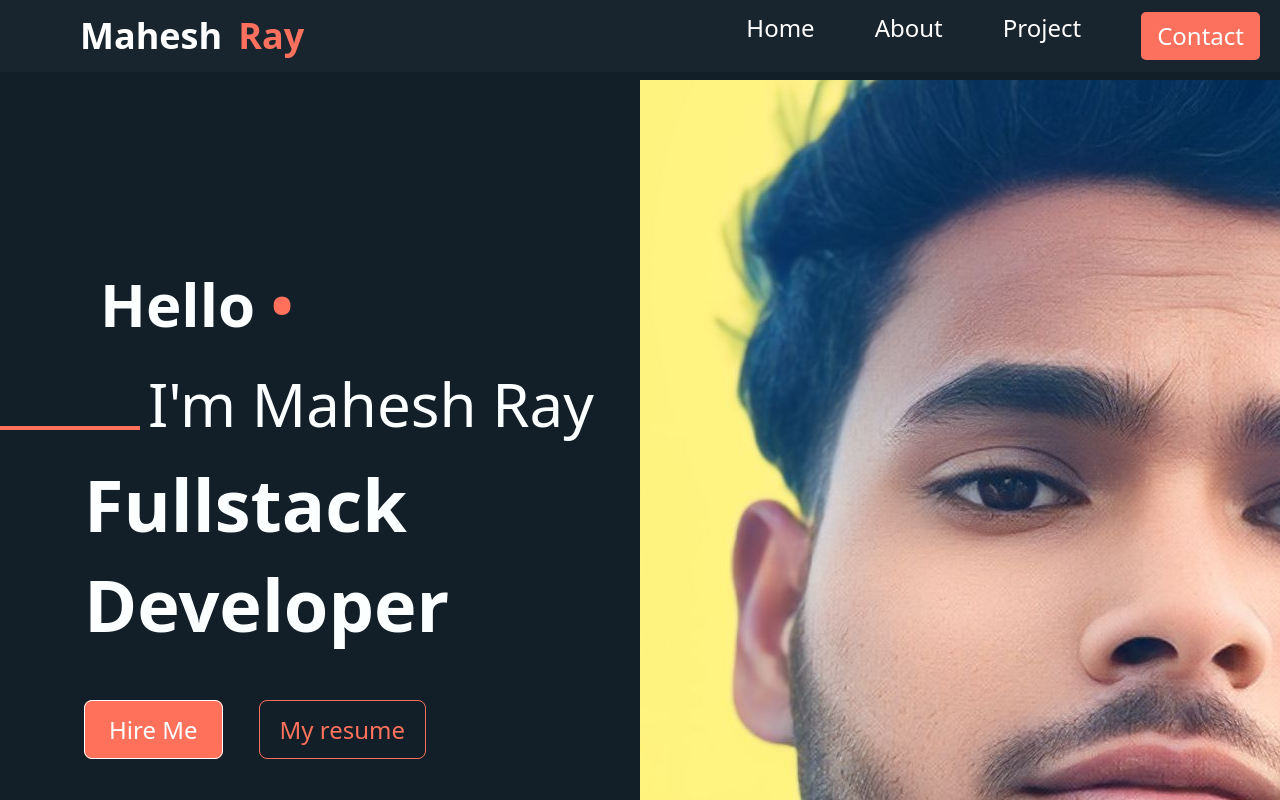
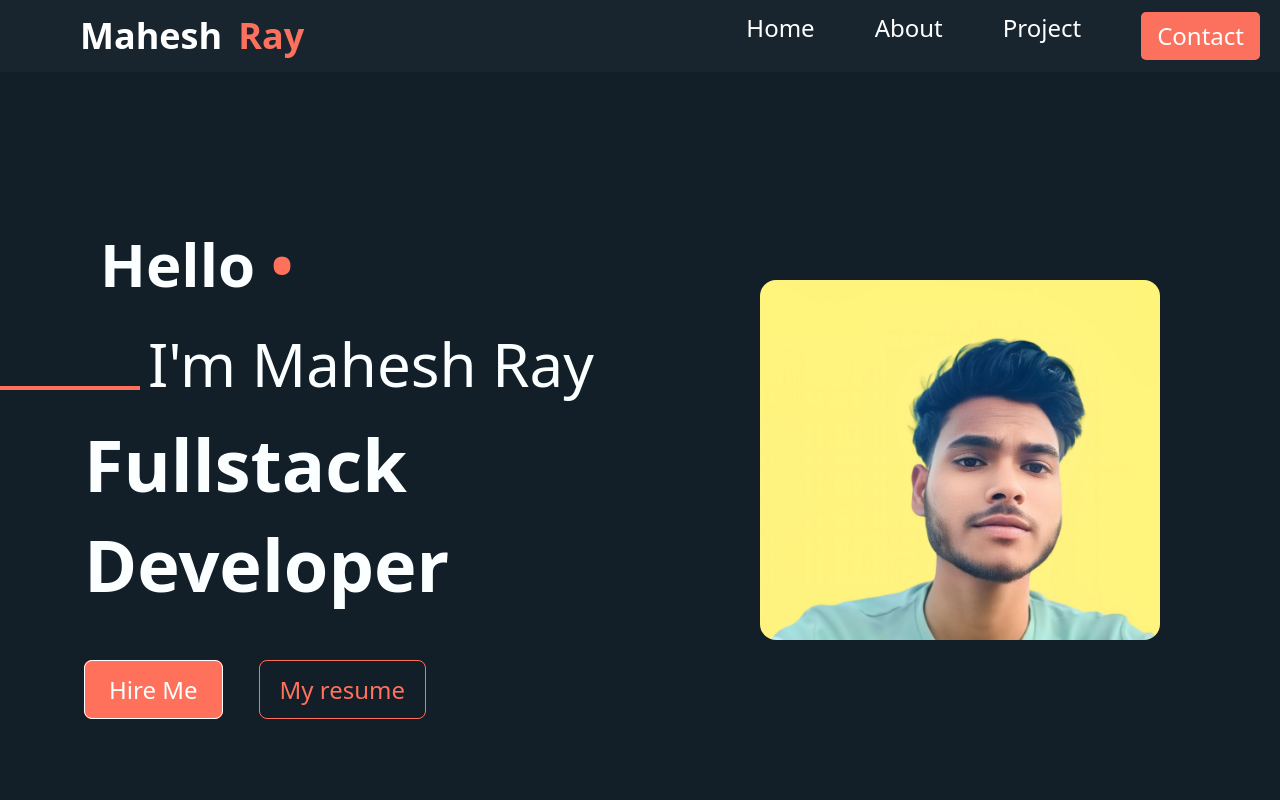
Before and after one commit to maheshray1221/mahesh-Portfolio, a React (Vite) app: page / in a window 1280 px wide. Shown: the top 800 px of the page. Built offline with nearby package versions, Linux system fonts and the light colour scheme.

Commit message:
fixed image in laptop

```diff
--- a/src/User-Pages/Home.jsx
+++ b/src/User-Pages/Home.jsx
@@ -4,7 +4,7 @@ export default function Home() {
   const navigate = useNavigate("")
 
   return (
-    <div className=" w-full flex flex-col items-center min-h-screen lg:justify-items-normal lg:flex lg:flex-row ">
+    <div className=" w-full flex flex-col items-center min-h-screen lg:justify-between lg:flex lg:flex-row ">
       <div className="w-full pt-6  order-2 lg:pt-15 lg:order-1 lg:w-1/2 ">
         <h1 className="text-3xl font-semibold px-10 leading-10 lg:text-6xl text-[#fcffff] lg:mt-0 lg:font-semibold lg:ml-15 lg:leading-25">
           Hello <span className="text-[#ff715b]">&bull;</span>
@@ -41,11 +41,11 @@ export default function Home() {
         </div>
       </div>
       <div
-        className="flex items-center overflow-hidden justify-center w-65 h-65 rounded-full border-4 mt-28 border-orange-500 lg:rounded-none  lg:border-none order-1
-      lg:ml-0 lg:order-2 pt-5 lg:pt-0 lg:w-[50%] lg:h-screen lg:mt-20 lg:flex lg:items-center lg:justify-center lg:relative"
+        className="flex items-center overflow-hidden justify-center w-65 h-65 rounded-full border-4 mt-28 mr-0 border-orange-500  lg:border-none order-1
+      lg:ml-0 lg:mr-30 lg:order-2 pt-5 lg:pt-10  lg:w-100 lg:h-100 lg:rounded-sm lg:mt-20 lg:flex lg:items-center lg:justify-center lg:relative"
       >
         <img
-          className="w-full h-full rounded-full object-cover lg:rounded-none lg:object-none  "
+          className="w-full h-full rounded-full object-cover  lg:rounded-2xl "
           src="/mahesh.jpg"
           alt="hero"
         />
```
